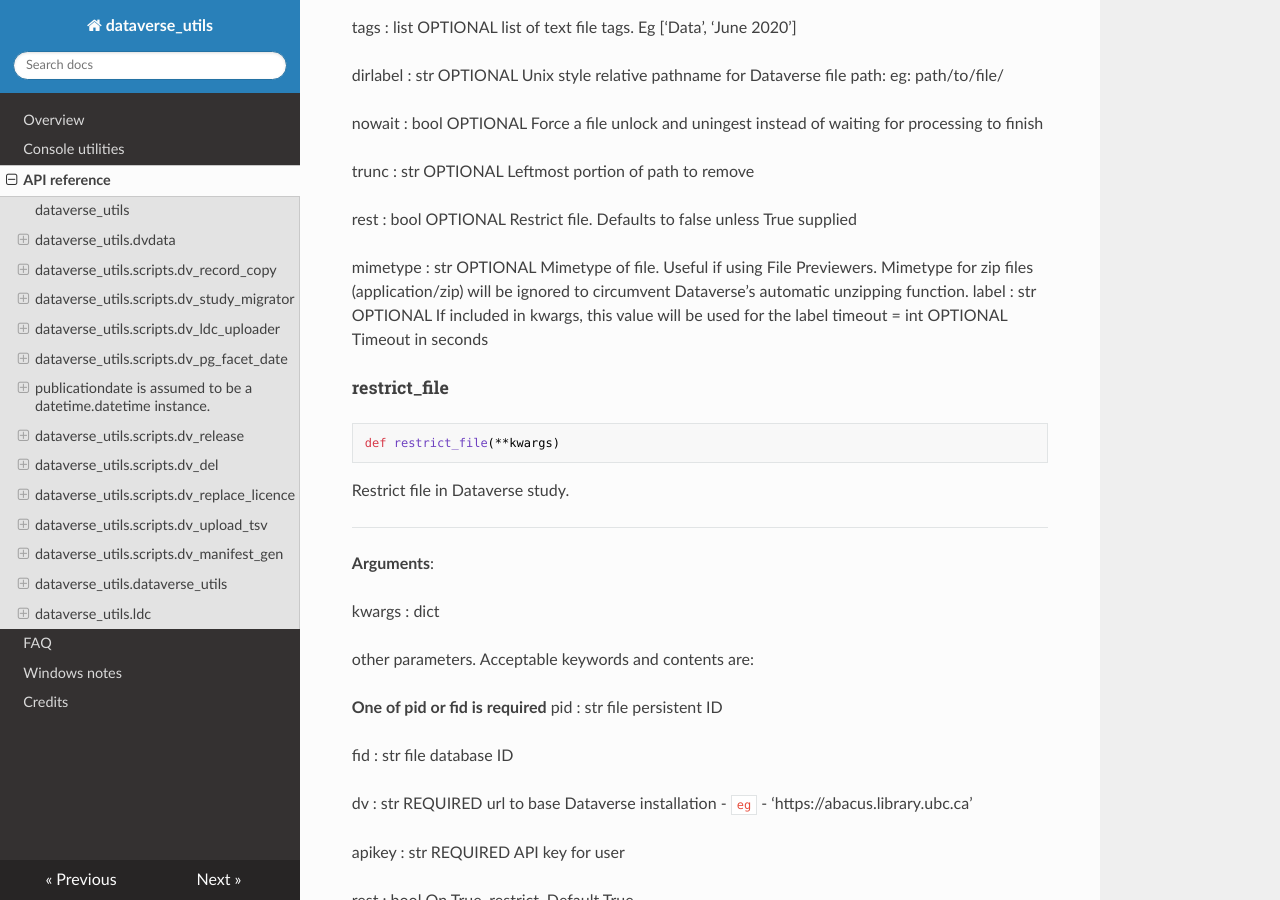
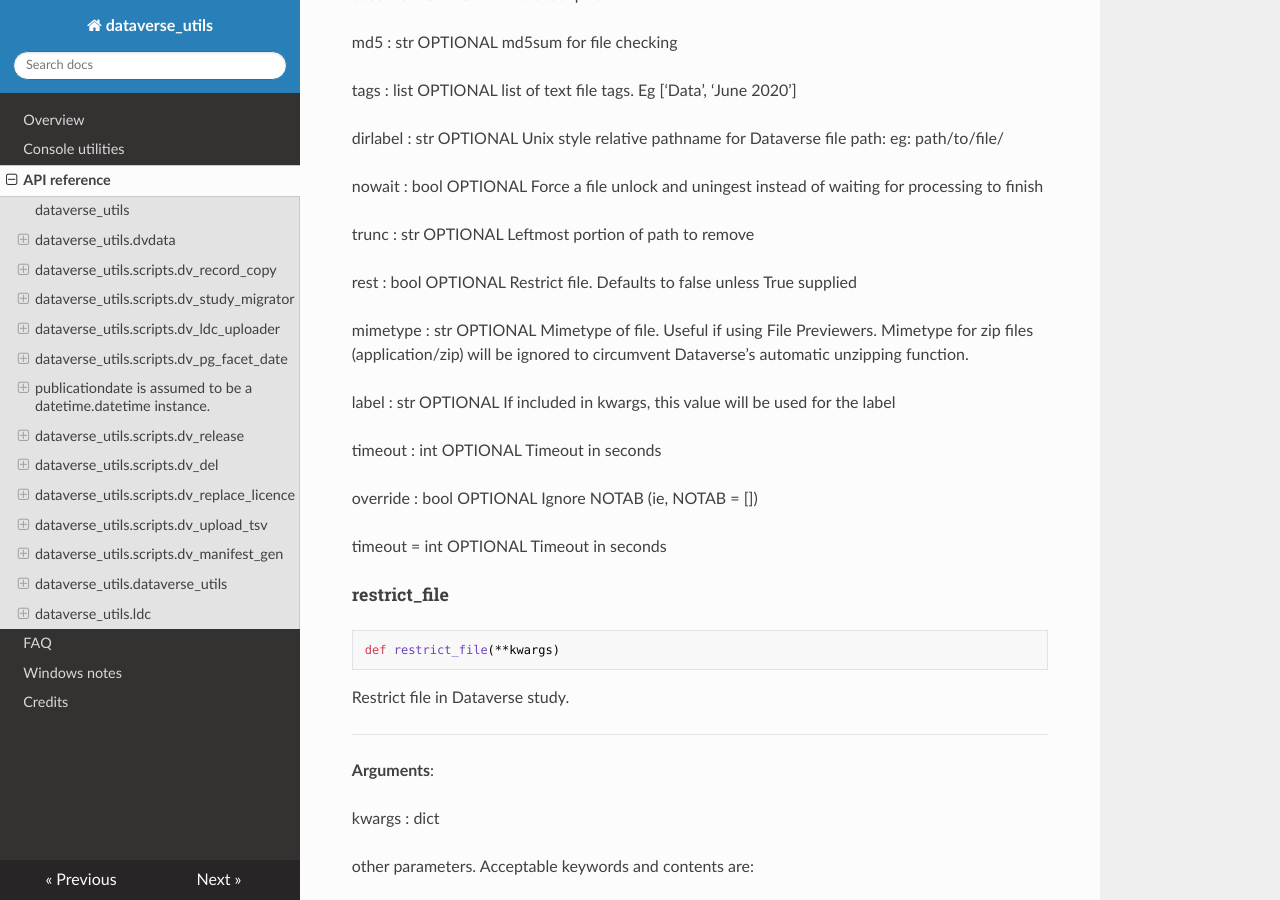
Before and after one commit to ubc-library-rc/dataverse_utils, an MkDocs documentation site: the page built from docs/api_ref.md, in a window 1280 px wide and 900 px high, scrolled down 16404 px. Built offline with MkDocs 1.6.1, drawn with Linux system fonts in a browser that asks for light colours; nearby versions of some CDN libraries; some of the changed text lies outside the part shown.

Commit message:
2024-09-19 Documentation update

```diff
--- a/docs/api_ref.md
+++ b/docs/api_ref.md
@@ -1,5 +1,4 @@
 # API Reference
-
 <a id="dataverse_utils"></a>
 
 ## dataverse\_utils
@@ -889,6 +889,11 @@
   csv.QUOTE_ALL / 1
   csv.QUOTE_NONNUMERIC / 2
   csv.QUOTE_NONE / 3
+
+- `path` - bool
+  If true include a 'path' field so that you can type
+  in a custom path instead of actually structuring
+  your data
 
 <a id="dataverse_utils.dataverse_utils.dump_tsv"></a>
 
@@ -1115,9 +1120,19 @@
   Mimetype of file. Useful if using File Previewers. Mimetype for zip files
   (application/zip) will be ignored to circumvent Dataverse's automatic
   unzipping function.
+
   label : str
   OPTIONAL
   If included in kwargs, this value will be used for the label
+
+  timeout : int
+  OPTIONAL
+  Timeout in seconds
+
+  override : bool
+  OPTIONAL
+  Ignore NOTAB (ie, NOTAB = [])
+
   timeout = int
   OPTIONAL
   Timeout in seconds
```
Also changed, not shown: other parts of docs/api_ref.md (+2 -1 lines), docs/scripts.md (+27 -10 lines).
